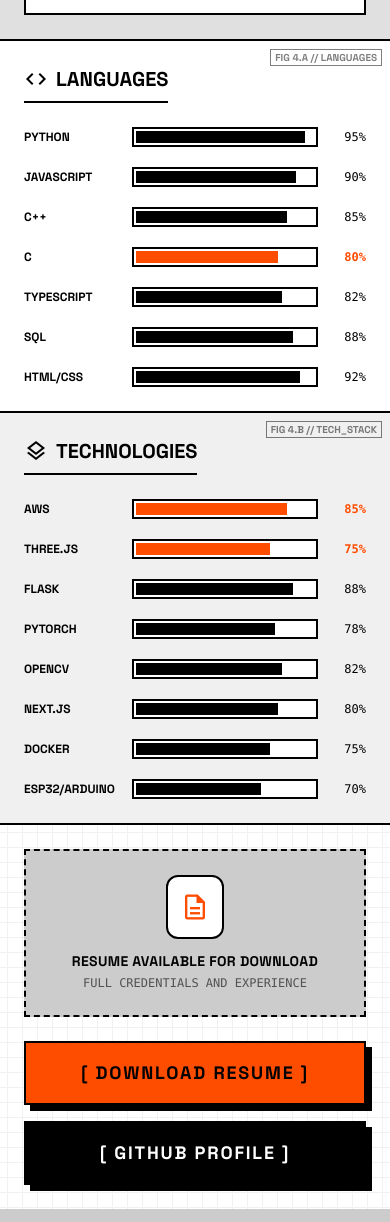
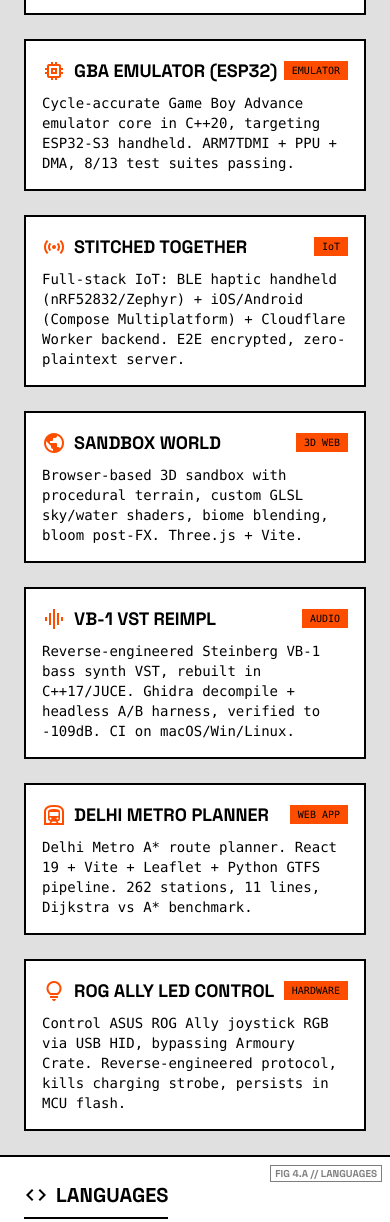
Before and after one commit to bhoot1234567890/moon, a plain HTML site: page index.html in a window 390 px wide. Shown: the part 4518-5740 px from the top of the page. Drawn offline with nearby package versions, Linux system fonts and the light colour scheme.

Commit message:
feat: add 6 missing projects to portfolio grid
- GBA Emulator (ESP32) — cycle-accurate C++20 GBA emulator core
- Stitched Together — full-stack IoT (BLE handheld + mobile + cloud)
- Sandbox World — Three.js 3D sandbox with custom GLSL shaders
- VB-1 VST Reimpl — reverse-engineered Steinberg VB-1 in JUCE
- Delhi Metro Planner — React 19 + A* route planner, 262 stations
- ROG Ally LED Control — USB HID reverse-engineered RGB control

Portfolio now showcases 14 projects (was 8).

```diff
--- a/index.html
+++ b/index.html
@@ -420,6 +420,89 @@ StackFusion RFID
 <p class="font-mono text-sm mt-2">RFID-based parking management system. ESP8266/ESP32 integration with cloud backend for automated access control.</p>
 </a>
 </article>
+<!-- GBA Emulator -->
+<article class="border-2 border-black dark:border-white p-4 bg-white dark:bg-black/40 hover:shadow-[6px_6px_0px_0px_rgba(0,0,0,1)] dark:hover:shadow-[6px_6px_0px_0px_rgba(255,255,255,0.2)] transition-shadow">
+<a href="https://github.com/bhoot1234567890/gba-embedded" target="_blank" class="block">
+<div class="flex items-center justify-between mb-2">
+<h4 class="font-bold text-lg uppercase flex items-center gap-2">
+<span class="material-symbols-outlined text-primary">memory</span>
+GBA Emulator (ESP32)
+</h4>
+<span class="text-[10px] font-mono bg-primary text-black px-2 py-0.5">EMULATOR</span>
+</div>
+<p class="font-mono text-sm mt-2">Cycle-accurate Game Boy Advance emulator core in C++20, targeting ESP32-S3 handheld. ARM7TDMI + PPU + DMA, 8/13 test suites passing.</p>
+</a>
+</article>
+
+<!-- Stitched Together -->
+<article class="border-2 border-black dark:border-white p-4 bg-white dark:bg-black/40 hover:shadow-[6px_6px_0px_0px_rgba(0,0,0,1)] dark:hover:shadow-[6px_6px_0px_0px_rgba(255,255,255,0.2)] transition-shadow">
+<a href="https://github.com/bhoot1234567890/rinna-pcb" target="_blank" class="block">
+<div class="flex items-center justify-between mb-2">
+<h4 class="font-bold text-lg uppercase flex items-center gap-2">
+<span class="material-symbols-outlined text-primary">sensors</span>
+Stitched Together
+</h4>
+<span class="text-[10px] font-mono bg-primary text-black px-2 py-0.5">IoT</span>
+</div>
+<p class="font-mono text-sm mt-2">Full-stack IoT: BLE haptic handheld (nRF52832/Zephyr) + iOS/Android (Compose Multiplatform) + Cloudflare Worker backend. E2E encrypted, zero-plaintext server.</p>
+</a>
+</article>
+
+<!-- Sandbox World -->
+<article class="border-2 border-black dark:border-white p-4 bg-white dark:bg-black/40 hover:shadow-[6px_6px_0px_0px_rgba(0,0,0,1)] dark:hover:shadow-[6px_6px_0px_0px_rgba(255,255,255,0.2)] transition-shadow">
+<a href="https://github.com/bhoot1234567890/sandbox-world" target="_blank" class="block">
+<div class="flex items-center justify-between mb-2">
+<h4 class="font-bold text-lg uppercase flex items-center gap-2">
+<span class="material-symbols-outlined text-primary">public</span>
+Sandbox World
+</h4>
+<span class="text-[10px] font-mono bg-primary text-black px-2 py-0.5">3D WEB</span>
+</div>
+<p class="font-mono text-sm mt-2">Browser-based 3D sandbox with procedural terrain, custom GLSL sky/water shaders, biome blending, bloom post-FX. Three.js + Vite.</p>
+</a>
+</article>
+
+<!-- VB1 Reimplementation -->
+<article class="border-2 border-black dark:border-white p-4 bg-white dark:bg-black/40 hover:shadow-[6px_6px_0px_0px_rgba(0,0,0,1)] dark:hover:shadow-[6px_6px_0px_0px_rgba(255,255,255,0.2)] transition-shadow">
+<a href="https://github.com/bhoot1234567890/VB1Reimpl" target="_blank" class="block">
+<div class="flex items-center justify-between mb-2">
+<h4 class="font-bold text-lg uppercase flex items-center gap-2">
+<span class="material-symbols-outlined text-primary">graphic_eq</span>
+VB-1 VST Reimpl
+</h4>
+<span class="text-[10px] font-mono bg-primary text-black px-2 py-0.5">AUDIO</span>
+</div>
+<p class="font-mono text-sm mt-2">Reverse-engineered Steinberg VB-1 bass synth VST, rebuilt in C++17/JUCE. Ghidra decompile + headless A/B harness, verified to -109dB. CI on macOS/Win/Linux.</p>
+</a>
+</article>
+
+<!-- TERMINAL_DMRC -->
+<article class="border-2 border-black dark:border-white p-4 bg-white dark:bg-black/40 hover:shadow-[6px_6px_0px_0px_rgba(0,0,0,1)] dark:hover:shadow-[6px_6px_0px_0px_rgba(255,255,255,0.2)] transition-shadow">
+<a href="https://github.com/bhoot1234567890/TERMINAL_DMRC" target="_blank" class="block">
+<div class="flex items-center justify-between mb-2">
+<h4 class="font-bold text-lg uppercase flex items-center gap-2">
+<span class="material-symbols-outlined text-primary">subway</span>
+Delhi Metro Planner
+</h4>
+<span class="text-[10px] font-mono bg-primary text-black px-2 py-0.5">WEB APP</span>
+</div>
+<p class="font-mono text-sm mt-2">Delhi Metro A* route planner. React 19 + Vite + Leaflet + Python GTFS pipeline. 262 stations, 11 lines, Dijkstra vs A* benchmark.</p>
+</a>
+</article>
+
+<!-- ROG Ally LED Control -->
+<article class="border-2 border-black dark:border-white p-4 bg-white dark:bg-black/40 hover:shadow-[6px_6px_0px_0px_rgba(0,0,0,1)] dark:hover:shadow-[6px_6px_0px_0px_rgba(255,255,255,0.2)] transition-shadow">
+<a href="https://github.com/bhoot1234567890/ROG-Ally-LED-Control" target="_blank" class="block">
+<div class="flex items-center justify-between mb-2">
+<h4 class="font-bold text-lg uppercase flex items-center gap-2">
+<span class="material-symbols-outlined text-primary">lightbulb</span>
+ROG Ally LED Control
+</h4>
+<span class="text-[10px] font-mono bg-primary text-black px-2 py-0.5">HARDWARE</span>
+</div>
+<p class="font-mono text-sm mt-2">Control ASUS ROG Ally joystick RGB via USB HID, bypassing Armoury Crate. Reverse-engineered protocol, kills charging strobe, persists in MCU flash.</p>
+</a>
+</article>
 </div>
 </section>
 
```
